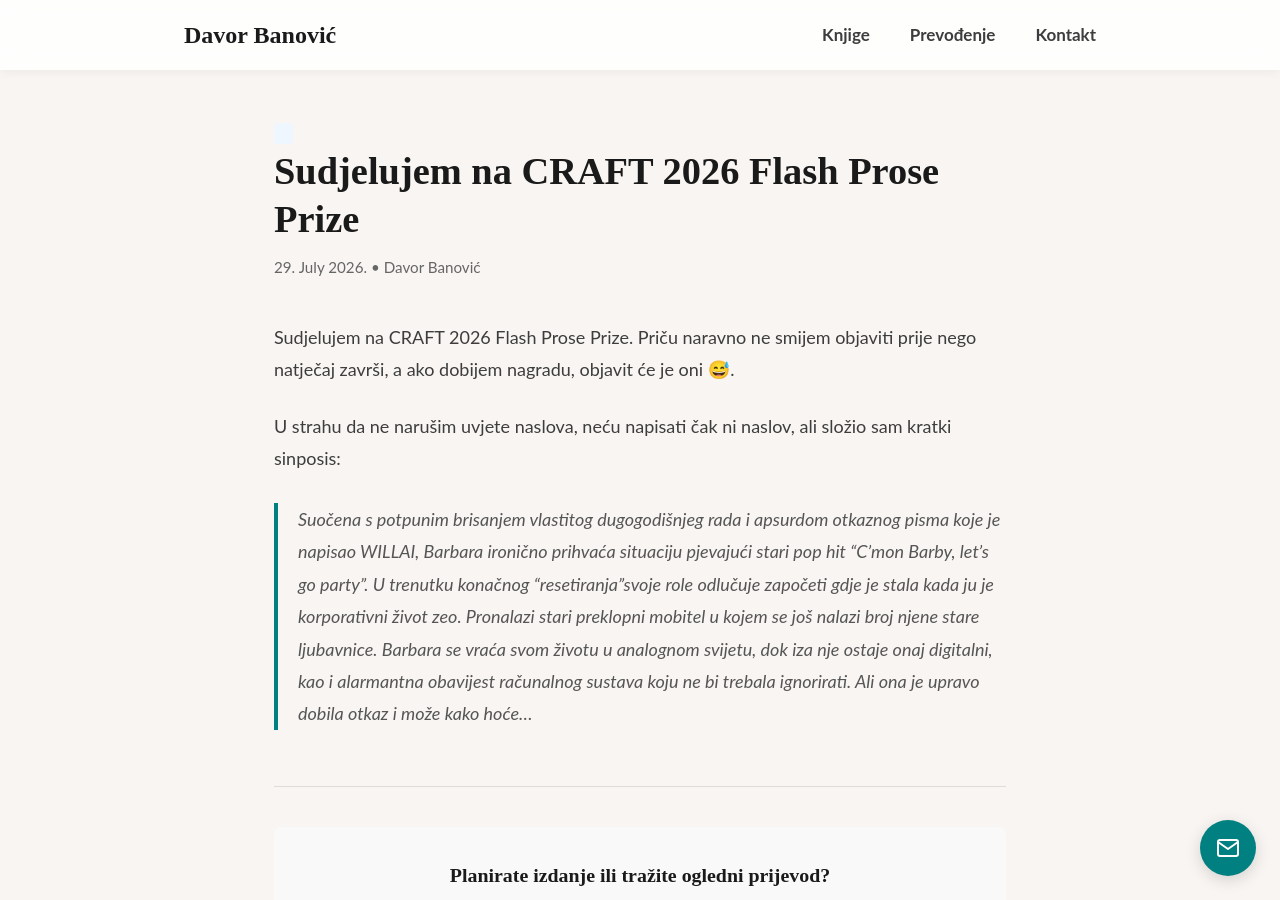
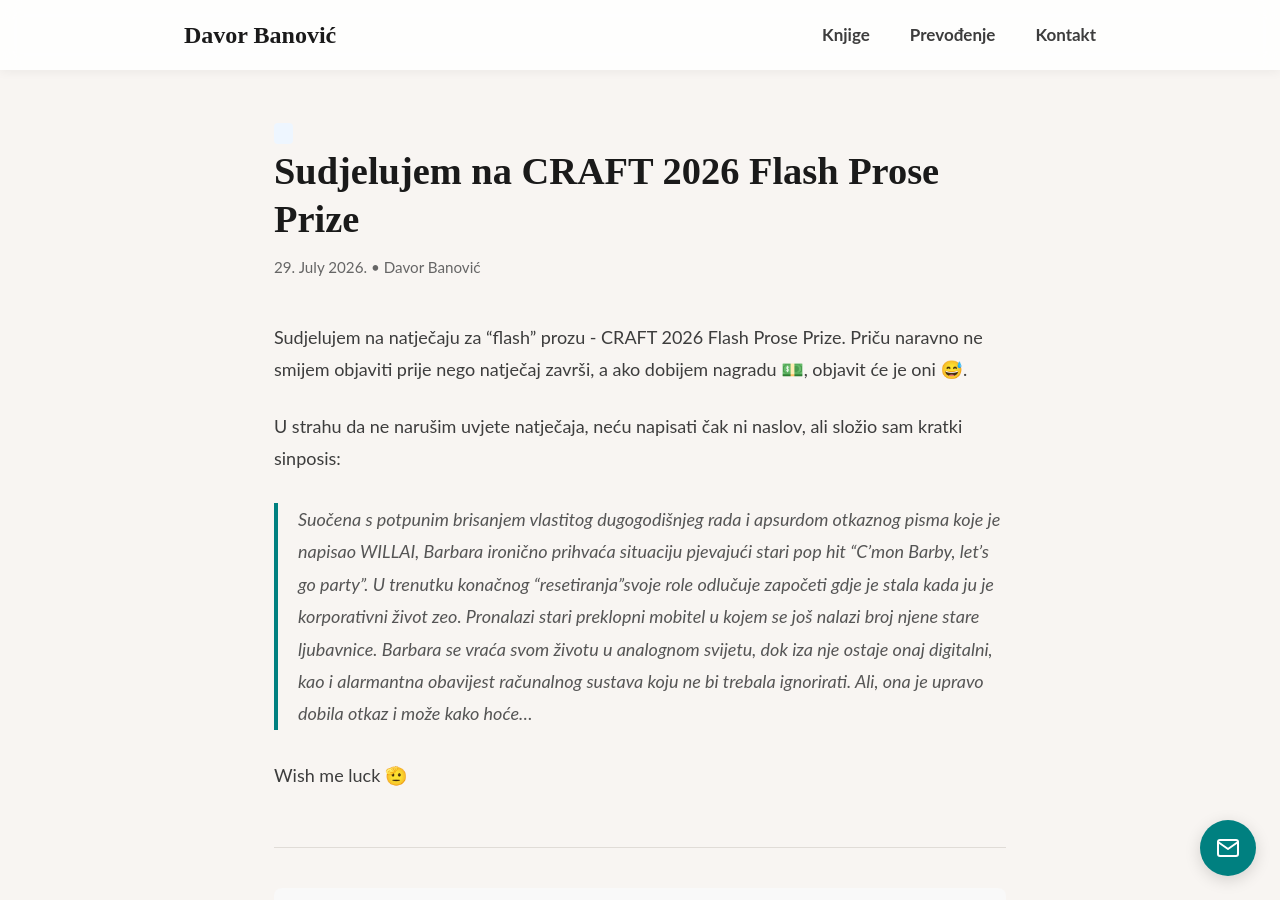
Before and after one commit to banovotz/banovotz.github.io, a Jekyll site: the page built from _posts/2026-07-27-sudjelujem-na-craft-2026-flash-prose-prize.md, in a window 1280 px wide and 900 px high. Built offline with Jekyll 4.4.1, drawn with Linux system fonts in a browser that asks for light colours.

Commit message:
Fixed blog text

```diff
--- a/_posts/2026-07-27-sudjelujem-na-craft-2026-flash-prose-prize.md
+++ b/_posts/2026-07-27-sudjelujem-na-craft-2026-flash-prose-prize.md
@@ -5,8 +5,10 @@
 date: '2026-07-29 17:17:34'
 ---
 
-Sudjelujem na CRAFT 2026 Flash Prose Prize. Priču naravno ne smijem objaviti prije nego natječaj završi, a ako dobijem nagradu, objavit će je oni 😅.
+Sudjelujem na natječaju za "flash" prozu - CRAFT 2026 Flash Prose Prize. Priču naravno ne smijem objaviti prije nego natječaj završi, a ako dobijem nagradu 💵, objavit će je oni 😅.
 
-U strahu da ne narušim uvjete naslova, neću napisati  čak ni naslov, ali složio sam kratki sinposis:
+U strahu da ne narušim uvjete natječaja, neću napisati  čak ni naslov, ali složio sam kratki sinposis:
 
-> Suočena s potpunim brisanjem vlastitog dugogodišnjeg rada i apsurdom otkaznog pisma koje je napisao WILLAI, Barbara ironično prihvaća situaciju pjevajući stari pop hit "C’mon Barby, let’s go party". U trenutku konačnog "resetiranja"svoje role odlučuje započeti gdje je stala kada ju je korporativni život zeo. Pronalazi stari preklopni mobitel u kojem se još nalazi broj njene stare ljubavnice. Barbara se vraća svom životu u analognom svijetu,  dok iza nje ostaje onaj digitalni, kao i alarmantna obavijest računalnog sustava koju ne bi trebala ignorirati. Ali ona je upravo dobila otkaz i može kako hoće...
+> Suočena s potpunim brisanjem vlastitog dugogodišnjeg rada i apsurdom otkaznog pisma koje je napisao WILLAI, Barbara ironično prihvaća situaciju pjevajući stari pop hit "C’mon Barby, let’s go party". U trenutku konačnog "resetiranja"svoje role odlučuje započeti gdje je stala kada ju je korporativni život zeo. Pronalazi stari preklopni mobitel u kojem se još nalazi broj njene stare ljubavnice. Barbara se vraća svom životu u analognom svijetu,  dok iza nje ostaje onaj digitalni, kao i alarmantna obavijest računalnog sustava koju ne bi trebala ignorirati. Ali, ona je upravo dobila otkaz i može kako hoće...
+
+Wish me luck 🫡
```
